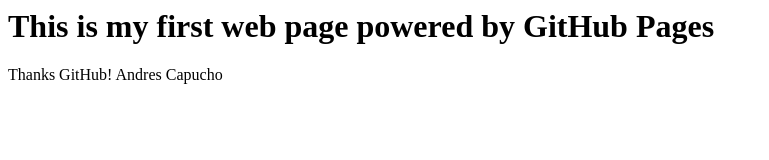
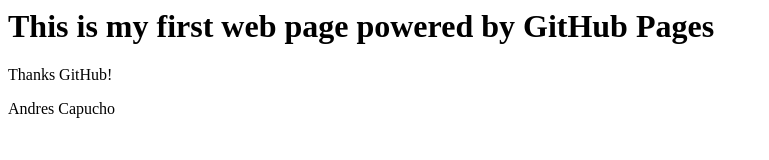
Before and after one commit to GitCapucho1/myFirstRepo, a plain HTML site: page index.html in a window 1280 px wide. Shown: the whole page, without its empty margins (0-769 px from the left). Drawn offline with Linux system fonts and the light colour scheme.

Commit message:
Paragraph change

```diff
--- a/index.html
+++ b/index.html
@@ -1,7 +1,7 @@
 <html>
 <H1>This is my first web page powered by GitHub Pages</H1>
 
-Thanks GitHub!
-Andres Capucho
+<p>Thanks GitHub!</p>
+<p>Andres Capucho</p>
 
 </html>
```
